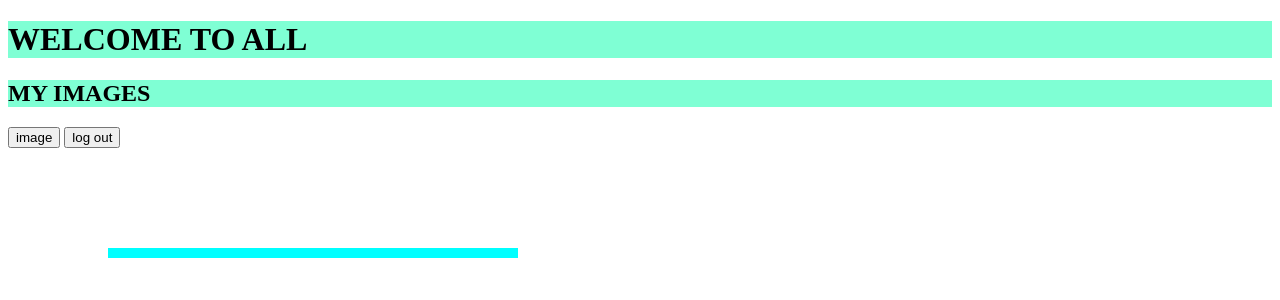
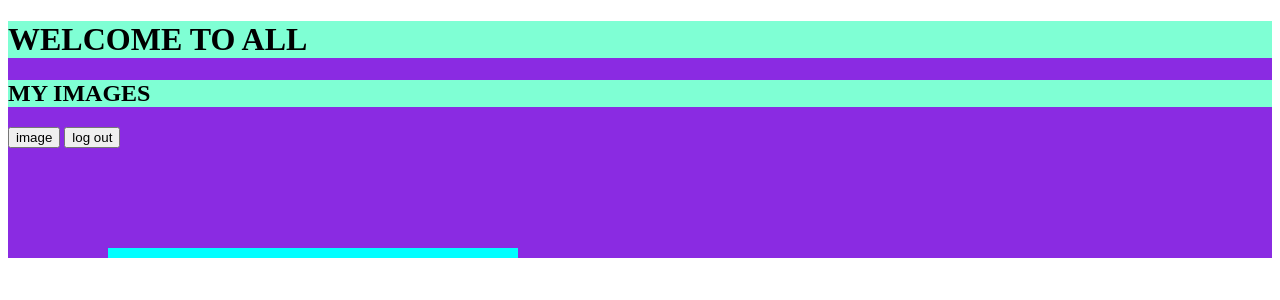
Before and after one commit to ANITJOHNSAJI/gallery, a Django app: page /welcome in a window 1280 px wide. Shown: the top 300 px of the page. Run offline with Django 3.2, Linux system fonts and the light colour scheme; a user stored in the database is signed in; data comes from the database, SQL or seed files in the repository; both versions use the stored data as it was after the commit.

Commit message:
files updated

```diff
--- a/gpro/static/css/style.css
+++ b/gpro/static/css/style.css
@@ -1,3 +1,6 @@
+.class1{
+    background-color: blueviolet;
+}
 h1{
     background-color: aquamarine;
 }
--- a/gpro/templates/index.html
+++ b/gpro/templates/index.html
@@ -9,6 +9,7 @@
         <link rel="stylesheet" href="{% static 'css/style.css' %}">
     </head>
     <body>
+        <div class="class1">
         <h1>WELCOME TO ALL</h1>
         <h2>MY IMAGES</h2>
         <a href="{% url 'add' %}"><button>image</button></a>
@@ -22,5 +23,6 @@
             {% endfor %}
 
         </div>
+    </div>
     </body>
 </html>
```
Also changed, not shown: gpro/db.sqlite3.
